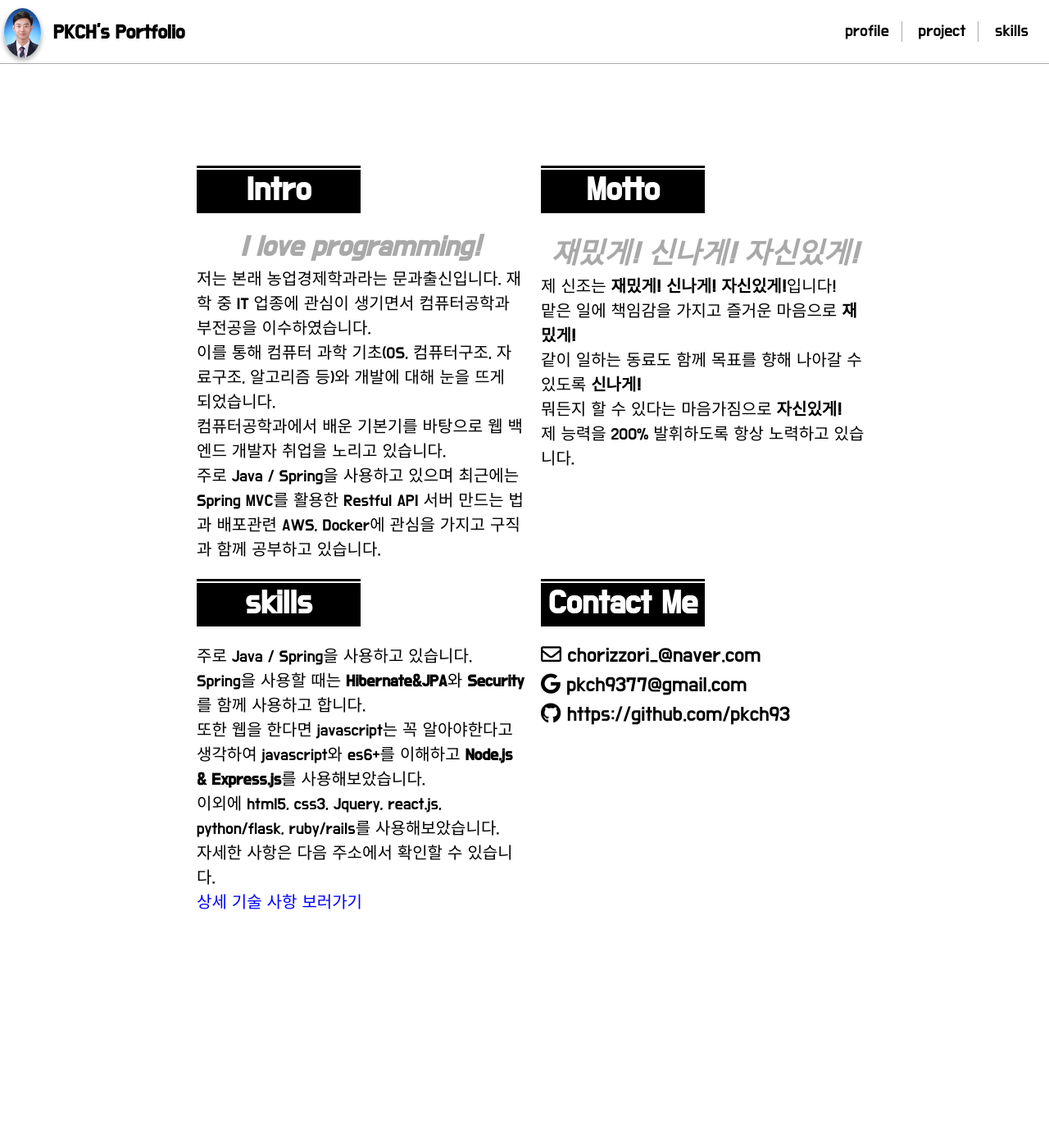
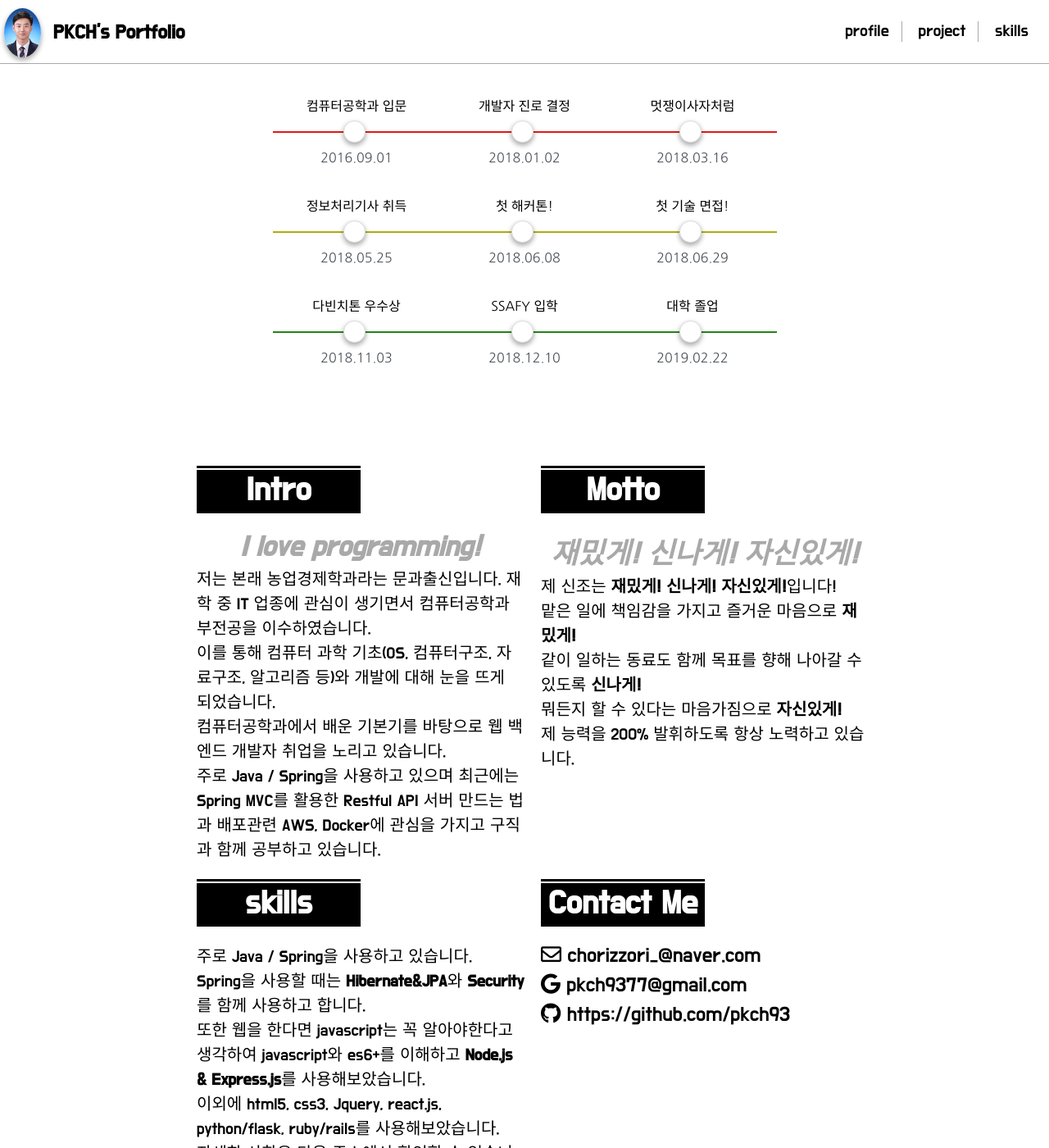
Before and after one commit to pkch93/Portfolio, a Jekyll site: the page built from index.html, in a window 1280 px wide and 1400 px high. Shown: the whole window at 82% size. Built offline with Jekyll 4.4.1, drawn with Linux system fonts in a browser that asks for light colours; nearby versions of some CDN libraries; some web fonts are replaced.

Commit message:
Portfolio Page Renewal
- index 페이지 timeline 추가

```diff
--- /dev/null
+++ b/_includes/timeline.html
@@ -0,0 +1,78 @@
+<ul class="timeline">
+    <li>
+        <div class="up">
+            <span class="footprint">컴퓨터공학과 입문</span>
+        </div>
+        <div class="bottom bottom--red">
+            <span class="date">2016.09.01</span>
+        </div>
+    </li>
+    <li>
+        <div class="up">
+            <span class="footprint">개발자 진로 결정</span>
+        </div>
+        <div class="bottom bottom--red">
+            <span class="date">2018.01.02</span>
+        </div>
+    </li>
+    <li>
+        <div class="up">
+            <span class="footprint">멋쟁이사자처럼</span>
+        </div>
+        <div class="bottom bottom--red">
+            <span class="date">2018.03.16</span>
+        </div>
+    </li>
+</ul>
+<ul class="timeline">
+    <li>
+        <div class="up">
+            <span class="footprint">정보처리기사 취득</span>
+        </div>
+        <div class="bottom bottom--yellow">
+            <span class="date">2018.05.25</span>
+        </div>
+    </li>
+    <li>
+        <div class="up">
+            <span class="footprint">첫 해커톤!</span>
+        </div>
+        <div class="bottom bottom--yellow">
+            <span class="date">2018.06.08</span>
+        </div>
+    </li>
+    <li>
+        <div class="up">
+            <span class="footprint">첫 기술 면접!</span>
+        </div>
+        <div class="bottom bottom--yellow">
+            <span class="date">2018.06.29</span>
+        </div>
+    </li>
+</ul>
+<ul class="timeline">
+    <li>
+        <div class="up">
+            <span class="footprint">다빈치톤 우수상</span>
+        </div>
+        <div class="bottom bottom--green">
+            <span class="date">2018.11.03</span>
+        </div>
+    </li>
+    <li>
+        <div class="up">
+            <span class="footprint">SSAFY 입학</span>
+        </div>
+        <div class="bottom bottom--green">
+            <span class="date">2018.12.10</span>
+        </div>
+    </li>
+    <li>
+        <div class="up">
+            <span class="footprint">대학 졸업</span>
+        </div>
+        <div class="bottom bottom--green">
+            <span class="date">2019.02.22</span>
+        </div>
+    </li>
+</ul>
--- a/_layouts/main.html
+++ b/_layouts/main.html
@@ -1,6 +1,7 @@
 ---
 layout: default
 ---
+{% include timeline.html %}
 <div class="main__wrapper">
   <div class="summary">
     <h1 class="sub-title">Intro</h1>
--- a/assets/css/main.scss
+++ b/assets/css/main.scss
@@ -1,11 +1,6 @@
 ---
 ---
-@import "scss/sidebar";
-@import "scss/category";
-@import "scss/post";
-@import "scss/profile";
-@import url("scss/autumn.css");
-
+@import url('https://fonts.googleapis.com/css?family=Nanum+Gothic&subset=korean');
 * {
   font-family: 'Do Hyeon', sans-serif;
   box-sizing: border-box;
@@ -93,3 +88,10 @@ a {
     }
   }
 }
+
+@import "scss/sidebar";
+@import "scss/category";
+@import "scss/post";
+@import "scss/profile";
+@import "scss/timeline";
+@import url("scss/autumn.css");
--- a/assets/css/scss/_sidebar.scss
+++ b/assets/css/scss/_sidebar.scss
@@ -6,6 +6,7 @@
   width: 100%;
   border-bottom: 1px solid #A9A9A9;
   background: #fff;
+  z-index: 100;
   .title{
     display: inline-flex;
     align-items: center;
--- /dev/null
+++ b/assets/css/scss/_timeline.scss
@@ -0,0 +1,63 @@
+.timeline{
+    list-style-type: none;
+    display: flex;
+    padding: 0;
+    align-items: center;
+    justify-content: center;
+    li {
+        transition: all 200ms ease-in;
+        div {
+            width: 205px;
+        }
+        span {
+            font-family: 'Nanum Gothic', sans-serif;
+        }
+    }
+
+    .up{
+        margin-bottom: 20px;
+        padding: 0px 40px;
+        display: flex;
+        flex-direction: column;
+        align-items: center;
+        font-weight: 100;
+    }
+
+    .bottom{
+        padding: 20px 40px;
+        display: flex;
+        justify-content: center;
+        position: relative;
+        transition: all 200ms ease-in;
+
+        &:before{
+            content: '';
+            width: 25px;
+            height: 25px;
+            background-color: white;
+            border-radius: 25px;
+            border: 1px solid #ddd;
+            position: absolute;
+            top: -15px;
+            left: 42%;
+            box-shadow: 0 3px 6px rgba(0,0,0,0.16), 0 3px 6px rgba(0,0,0,0.23);
+            transition: all 200ms ease-in;
+        }
+    }
+
+    .bottom--red {
+        border-top: 2px solid rgb(221, 27, 27);
+    }
+
+    .bottom--yellow {
+        border-top: 2px solid rgb(175, 172, 13);
+    }
+
+    .bottom--green {
+        border-top: 2px solid rgb(39, 131, 27);
+    }
+
+    .date {
+        color: #495057;
+    }
+}
```
Also changed, not shown: README.md, 4 other files.
